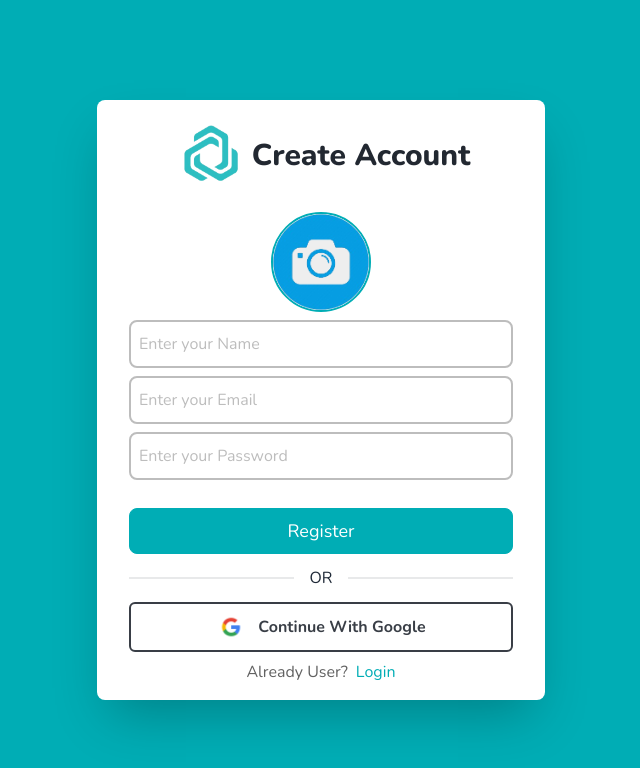
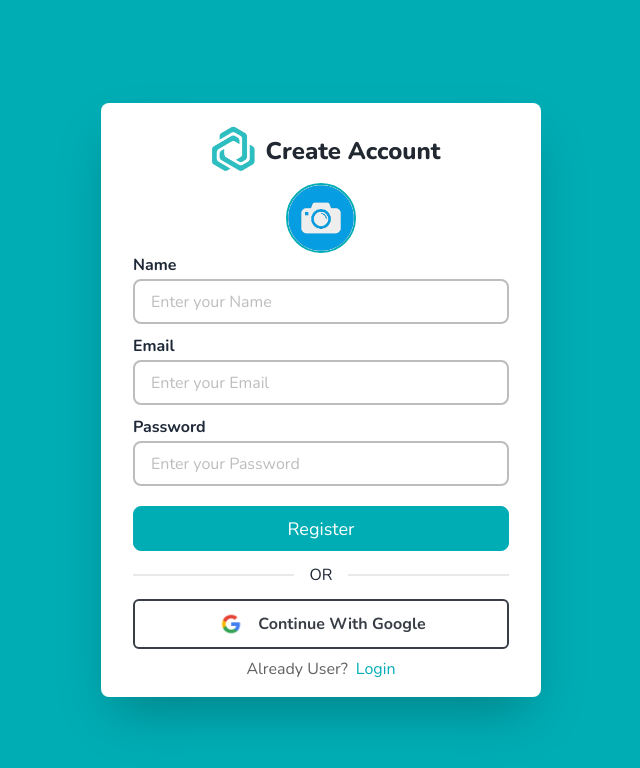
Before and after one commit to Mohammadarifcoding/TechRaddar-Client, a React (Vite) app: page /register in a window 1280 px wide. Shown: the top 768 px of the page, without its empty margins (319-959 px from the left). Built offline with nearby package versions, Linux system fonts and the light colour scheme; no server answers.

Commit message:
Added the axiouSecure fetching using axious to make the fetching more secure

```diff
--- /dev/null
+++ b/src/Components/Hooks/UseAxiousSecure.jsx
@@ -0,0 +1,44 @@
+import axios from 'axios';
+import React, { useEffect } from 'react';
+import UseAuth from './UseAuth';
+import { useNavigate } from 'react-router-dom';
+
+const axious = axios.create({
+    baseURL:'http://localhost:5000'
+})
+
+const UseAxiousSecure = () => {
+
+
+    const {OUT} = UseAuth()
+    const nav = useNavigate()
+
+
+   useEffect(()=>{
+    axious.interceptors.request.use(function (config){
+     const token = localStorage.getItem("token")
+     config.headers.authorization = `Bearer ${token}`
+     return config
+    },function (error){
+       return Promise.reject(error)
+    })
+
+
+    axious.interceptors.response.use(function (res){
+        return res
+    },async function (error){
+        const resposne = error.response
+        if(resposne.status == 401 || resposne.status == 403){
+            console.log('Log out the user')
+            // await OUT()
+            // nav('/login')
+        }
+        return Promise.reject(error)
+    })
+   },[])
+
+  return axious
+
+};
+
+export default UseAxiousSecure;
--- a/src/Components/Hooks/UseTrending.jsx
+++ b/src/Components/Hooks/UseTrending.jsx
@@ -1,6 +1,7 @@
 import { useQuery } from '@tanstack/react-query';
 
 import UseAxious from './UseAxious';
+
 
 const UseTrending = () => {
     const AxiousPublic = UseAxious()
--- a/src/Components/Pages/Register/Register.jsx
+++ b/src/Components/Pages/Register/Register.jsx
@@ -162,18 +162,18 @@ const Register = () => {
     <div className="min-h-screen w-full bg-[#00ADB5]  flex justify-center  items-center py-6">
       <div className="mx-auto  max-w-md  sm:min-w-[440px] min-w-[300px] bg-white shadow-2xl  p-8 rounded-lg py-4">
         <div className="flex  justify-center items-center ">
-          <img className="w-20" src="/images/AuthWelcome.png" alt="" />
+          <img className="w-16" src="/images/AuthWelcome.png" alt="" />
           <div>
-            <h2 className="text-3xl font-extrabold text-[#222831]">
+            <h2 className="text-2xl font-extrabold text-[#222831]">
               Create Account
             </h2>
           </div>
         </div>
-        <form onSubmit={handleRegister} className="form  mt-4">
+        <form onSubmit={handleRegister} className="form  ">
           <div {...getRootProps()} className="relative flex justify-center">
             <input name="img"  {...getInputProps()} />
             <div
-              className={`dropzone border-2 border-[#00ADB5] w-[100px]  h-[100px] rounded-full text-center mb-2 cursor-pointer`}
+              className={`dropzone border-2 border-[#00ADB5] w-[70px]  h-[70px] rounded-full text-center cursor-pointer`}
             >
               {previewImage ? (
                 <img
@@ -192,41 +192,41 @@ const Register = () => {
               )}
             </div>
           </div>
-          <label className="relative ">
-
+          <label className="relative  ">
+          <p className='pb-[2px]  font-bold'>Name</p>
             <input
               required
               name="Name"
               placeholder="Enter your Name"
               type="text"
-              className="input w-full p-2 mb-2 focus:outline-none focus:border-[#00ADB5] border-2 border-gray-400 rounded-lg"
+              className="input w-full h-[45px]  mb-[10px] focus:outline-none focus:border-[#00ADB5] border-2 border-gray-400 rounded-lg"
             />
           </label>
           <label className="relative ">
-
+          <p className='pb-[2px]  font-bold'>Email</p>
             <input
               required
               name="email"
               placeholder="Enter your Email"
               type="email"
-              className="input w-full p-2 mb-2 focus:outline-none focus:border-[#00ADB5] border-2 border-gray-400 rounded-lg"
+              className="input w-full h-[45px] mb-[10px] focus:outline-none focus:border-[#00ADB5] border-2 border-gray-400 rounded-lg"
             />
           </label>
 
           <label className="relative">
-
+          <p className='pb-[2px] font-bold'>Password</p>
             <input
               required
               name="password"
               placeholder="Enter your Password"
               type="password"
-              className="input w-full p-2 mb-2 focus:outline-none focus:border-[#00ADB5] border-2 border-gray-400 rounded-lg"
+              className="input w-full h-[45px]  focus:outline-none focus:border-[#00ADB5] border-2 border-gray-400 rounded-lg"
             />
           </label>
 
           <button
             type="submit"
-            className="submit border border-[#00ADB5] hover:bg-white hover:text-[#00ADB5] bg-[#00ADB5] w-full mt-5 p-2 rounded-lg text-white text-lg transition duration-300 ease-in"
+            className="submit border border-[#00ADB5] h-[45px] hover:bg-white hover:text-[#00ADB5] bg-[#00ADB5] w-full mt-5 p-2 rounded-lg text-white text-lg transition duration-300 ease-in"
           >
             Register
           </button>
--- a/src/Components/Providers/AuthProvider.jsx
+++ b/src/Components/Providers/AuthProvider.jsx
@@ -1,68 +1,95 @@
-import { GoogleAuthProvider, createUserWithEmailAndPassword, onAuthStateChanged, signInWithEmailAndPassword, signInWithPopup, signOut, updateProfile } from 'firebase/auth';
-import React from 'react';
-import { useState } from 'react';
-import Auth from '../Firebase/Firebase.config';
-import { useEffect } from 'react';
-import { useContext } from 'react';
-import { createContext } from 'react';
+import {
+  GoogleAuthProvider,
+  createUserWithEmailAndPassword,
+  onAuthStateChanged,
+  signInWithEmailAndPassword,
+  signInWithPopup,
+  signOut,
+  updateProfile,
+} from "firebase/auth";
+import React from "react";
+import { useState } from "react";
+import Auth from "../Firebase/Firebase.config";
+import { useEffect } from "react";
+import { useContext } from "react";
+import { createContext } from "react";
+import UseAxious from "./../Hooks/UseAxious";
 
-export const AuthContext = createContext(null)
+export const AuthContext = createContext(null);
 
-const AuthProvider = ({children}) => {
+const AuthProvider = ({ children }) => {
+  const AxiousPublic = UseAxious();
 
-    const [user,setUser] = useState(null)
-    const [loading, setLoading] = useState(true)
+  const [user, setUser] = useState(null);
+  const [loading, setLoading] = useState(true);
 
-    const creatUser = (email,password)=>{
-        setLoading(true)
-        return createUserWithEmailAndPassword(Auth,email,password)
-     }
+  const creatUser = (email, password) => {
+    setLoading(true);
+    return createUserWithEmailAndPassword(Auth, email, password);
+  };
 
-     const OUT = ()=>{
-        setLoading(true)
-        return signOut(Auth)
-     }
+  const OUT = () => {
+    setLoading(true);
+    return signOut(Auth);
+  };
 
-     useEffect(()=>{
-        const unsubscribe = onAuthStateChanged(Auth,(currentUser)=>{
-          const email = currentUser?.email || user?.email;
-          const loggedUser = { email: email };
-            setUser(currentUser)
-            console.log(currentUser)
-            setLoading(false)
-            console.log('Ovserving',currentUser)
+  useEffect(() => {
+    const unsubscribe = onAuthStateChanged(Auth, (currentUser) => {
+      const email = currentUser?.email || user?.email;
+      const loggedUser = { email: email };
+      setUser(currentUser);
+      console.log(currentUser);
+      if (currentUser) {
+        AxiousPublic.post("/users",  loggedUser ).then((res) => {
+          console.log(res.data);
+          AxiousPublic.post("/jwt",  loggedUser ).then((res) => {
+            console.log(res.data);
+            if (res.data.token) {
+              localStorage.setItem("token", res.data.token);
+              console.log('Added the token')
+            }
 
-        })
-        return ()=>{
-            unsubscribe()
-        }
-     },[])
+            setLoading(false);
+          });
+        });
+      }
+      else{
+        localStorage.removeItem("token")
+        console.log('deleted the token')
+        setLoading(false)
+      }
 
-     const Google = ()=>{
-        const provider = new GoogleAuthProvider()
-        setLoading(true)
-        return signInWithPopup(Auth,provider)
-     }
+      console.log("Ovserving", currentUser);
+    });
+    return () => {
+      unsubscribe();
+    };
+  }, [AxiousPublic, user?.email]);
 
-     const update = (name,photo)=>{
-        setLoading(true)
-       return updateProfile(Auth.currentUser,{
-        displayName:name,photoURL:photo
-        })
-    }
+  const Google = () => {
+    const provider = new GoogleAuthProvider();
+    setLoading(true);
+    return signInWithPopup(Auth, provider);
+  };
 
-    const In = (email,password)=>{
-        setLoading(true)
-        return signInWithEmailAndPassword(Auth,email,password)
-    }
+  const update = (name, photo) => {
+    setLoading(true);
+    return updateProfile(Auth.currentUser, {
+      displayName: name,
+      photoURL: photo,
+    });
+  };
 
-    const AuthInfo = {  loading ,user, In, update , Google , OUT ,  creatUser }
+  const In = (email, password) => {
+    setLoading(true);
+    return signInWithEmailAndPassword(Auth, email, password);
+  };
 
-    return (
-        <AuthContext.Provider value={AuthInfo}>
-             {children}
-        </AuthContext.Provider>
-    );
+  const AuthInfo = { loading, user, In, update, Google, OUT, creatUser };
+
+  return (
+    <AuthContext.Provider value={AuthInfo}>{children}</AuthContext.Provider>
+  );
 };
 
 export default AuthProvider;
```
